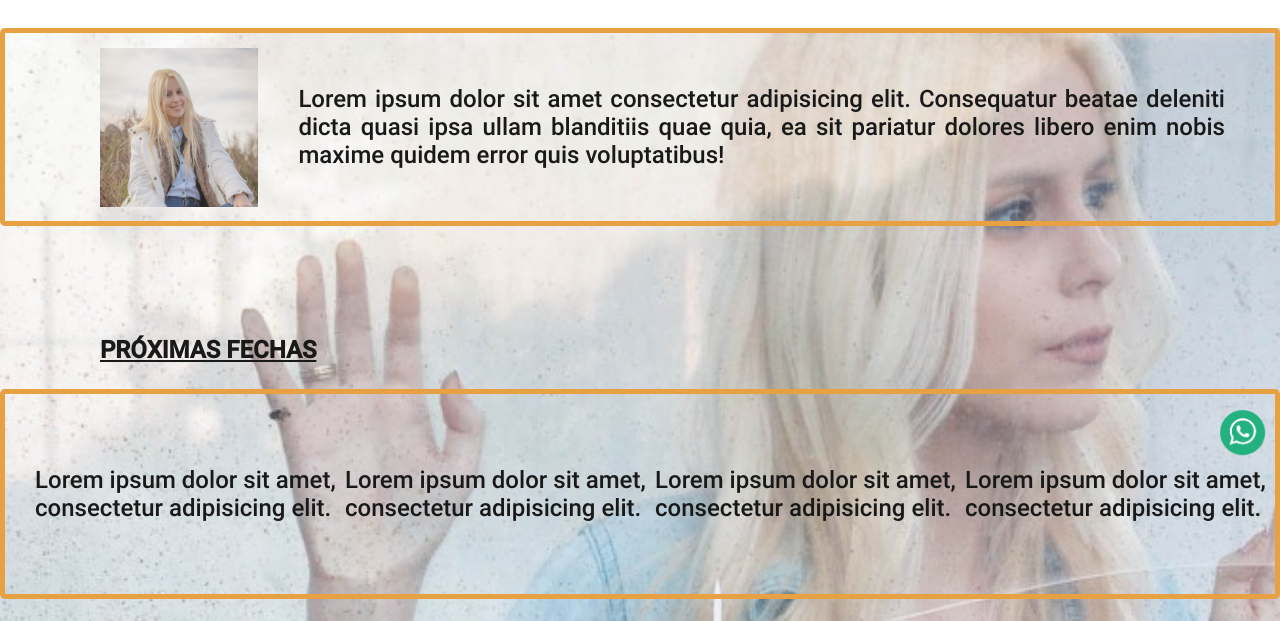
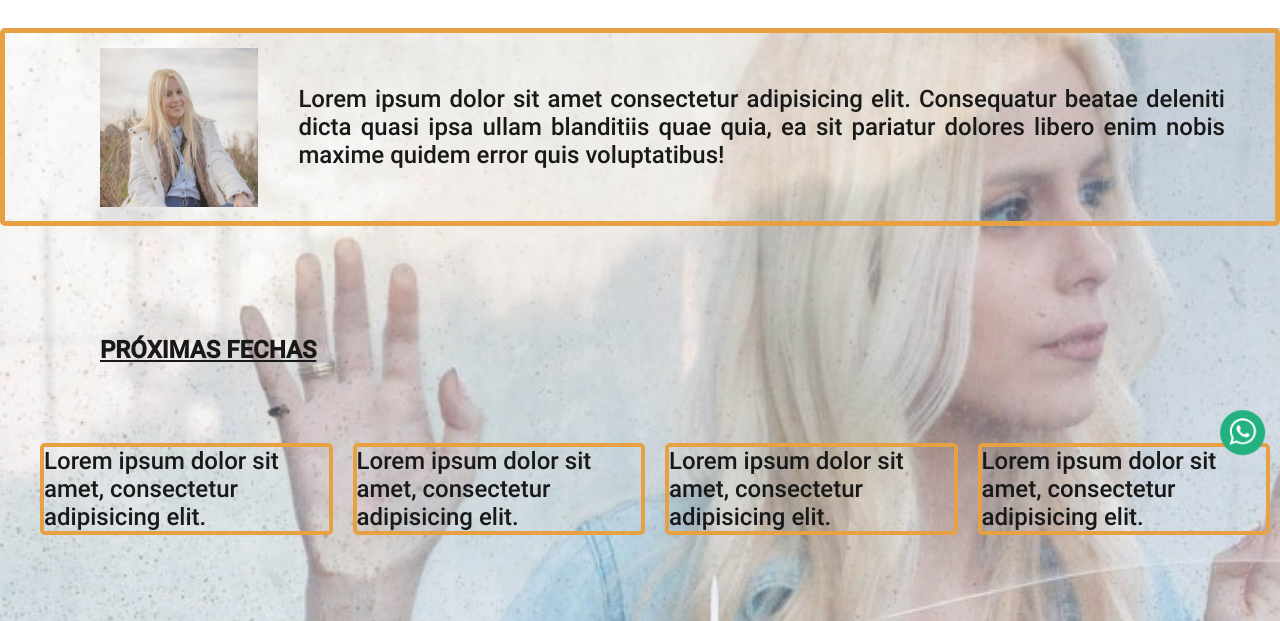
Before and after one commit to Enzocom811/Proyecto-Comolli, a plain HTML site: page index.html in a window 1280 px wide. Shown: the part 331-952 px from the top of the page. Drawn offline with Linux system fonts and the light colour scheme.

Commit message:
Cambio de bordes en la seccion de las fechas

```diff
--- a/index.html
+++ b/index.html
@@ -73,16 +73,16 @@
         </div>
         <div class="fechas-container">
             <div class="parrafo-fechas">
-                <div>
+                <div class="parrafo-fechas-item">
                 Lorem ipsum dolor sit amet, consectetur adipisicing elit.
                 </div>
-                <div>
+                <div class="parrafo-fechas-item">
                 Lorem ipsum dolor sit amet, consectetur adipisicing elit.
                 </div>
-                <div>
+                <div class="parrafo-fechas-item">
                 Lorem ipsum dolor sit amet, consectetur adipisicing elit.
                 </div>
-                <div>
+                <div class="parrafo-fechas-item">
                 Lorem ipsum dolor sit amet, consectetur adipisicing elit.
                 </div>
             </div>
@@ -91,7 +91,7 @@
     <!-- Fin fechas -->
 
     <!-- Galería -->
-    <!-- La idea es que en el futuro sea un carousel, o algo similar que reporduzca un movimiento automatico de las fotos -->
+    <!-- Proximamente voy a intentar colocar un carousel con bootstrap -->
     <section id="galeria">
         <div class="subtitulos">
             <h2>GALERÍA</h2>
@@ -138,12 +138,13 @@
         <h2>CONTACTO</h2>
         </div>
         <div class="contacto-container">
-            <!-- <div class="parrafo-contacto">
-                <p>Lorem ipsum dolor sit amet consectetur adipisicing elit. Ea, quam veniam nemo neque nostrum id est excepturi sit fugit labore autem delectus unde magni quod amet blanditiis, aut possimus ipsa?</p>
-            </div> -->
-            <div class="datos"><h2>TEL: 542346XXXXXX</h2></div>
-            <div class="datos"><h2>EMAIL: example@gmail.com</h2></div>
-
+            <div class="datos">
+                <h2>TEL: 542346XXXXXX</h2>
+            </div>
+            <div class="datos">
+                <h2>EMAIL: example@gmail.com</h2>
+            </div>
+        </div>
         </div>
     </section>
     <!-- Fin Contacto -->
--- a/style.css
+++ b/style.css
@@ -164,8 +164,6 @@ header nav div a {
 .fechas-container {
     height: 200px;
     margin: 25px 0 100px 0;
-    border: 5px solid #e8a142;
-    border-radius: 5px;
 
     display: flex;
     justify-content: space-between;
@@ -178,9 +176,14 @@ header nav div a {
     font-size: 1.5em;
     margin-left: 30px;
 
+    display: flex;
+    justify-content: space-between;
+}
 
-    display: flex;
-    justify-content: space-between
+.parrafo-fechas-item {
+    border: 4px solid #e8a142;
+    border-radius: 5px;
+    margin: 0 10px 0 10px
 }
 
 /* Fin fechas */
```
